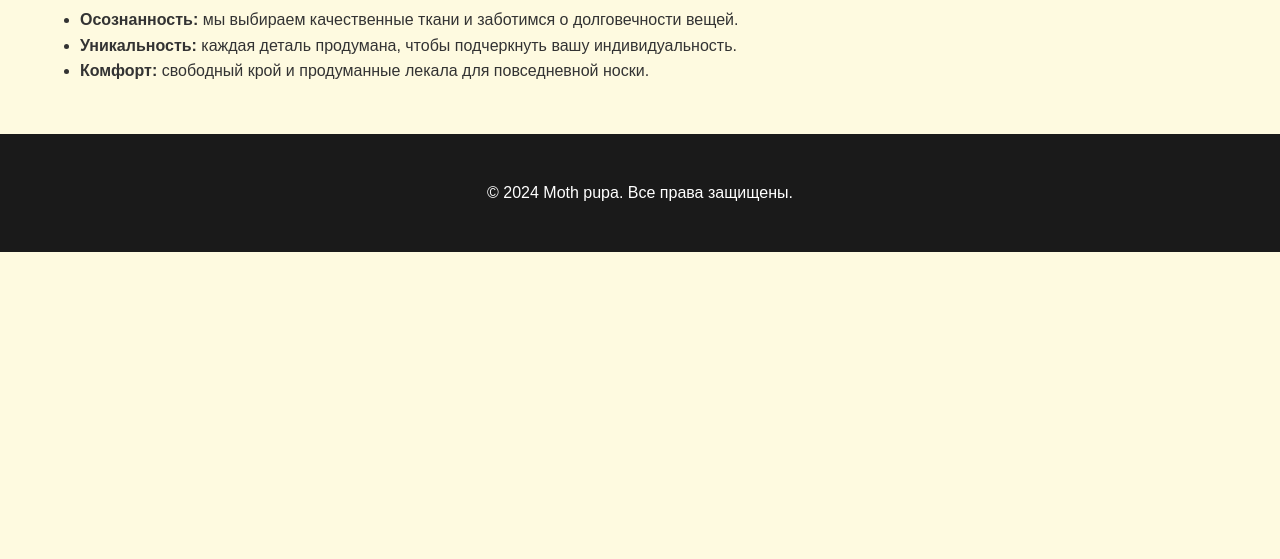
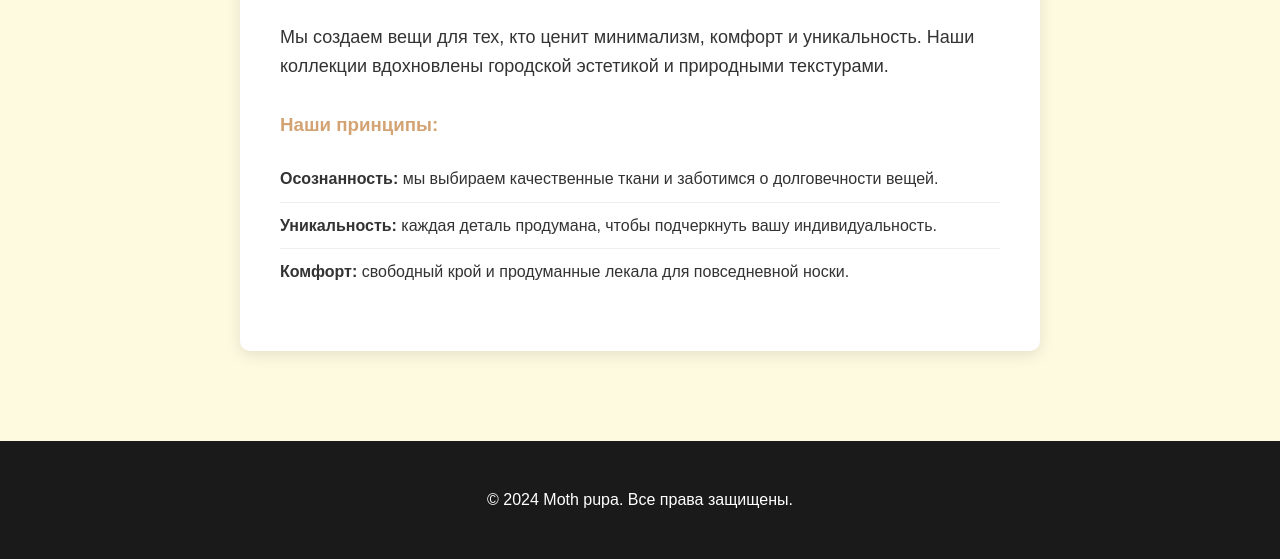
Before and after one commit to 7HkMqq/moth-pupa, a plain HTML site: page about.html in a window 1280 px wide. Shown: the part 339-898 px from the top of the page. Before the commit the page ends 800 px from the top, so only its background shows below. Drawn offline with Linux system fonts and the light colour scheme.

Commit message:
Update style.css

```diff
--- a/style.css
+++ b/style.css
@@ -276,3 +276,42 @@ footer {
     font-size: 18px;
     margin-top: 10px;
 }
+/* --- Стили для страницы О нас --- */
+.about-section {
+    padding: 40px 0;
+    max-width: 800px;
+    margin: 0 auto;
+}
+
+.about-content {
+    background-color: var(--white);
+    padding: 40px;
+    border-radius: 10px;
+    box-shadow: 0 4px 15px rgba(0,0,0,0.1);
+}
+
+.about-text p {
+    font-size: 18px;
+    margin-bottom: 20px;
+}
+
+.about-text h3 {
+    color: var(--accent-color);
+    margin-top: 30px;
+    margin-bottom: 15px;
+}
+
+.about-list {
+    list-style-type: none;
+    padding-left: 0;
+}
+
+.about-list li {
+    padding: 10px 0;
+    border-bottom: 1px solid #eee;
+    font-size: 16px;
+}
+
+.about-list li:last-child {
+    border-bottom: none;
+}
```
